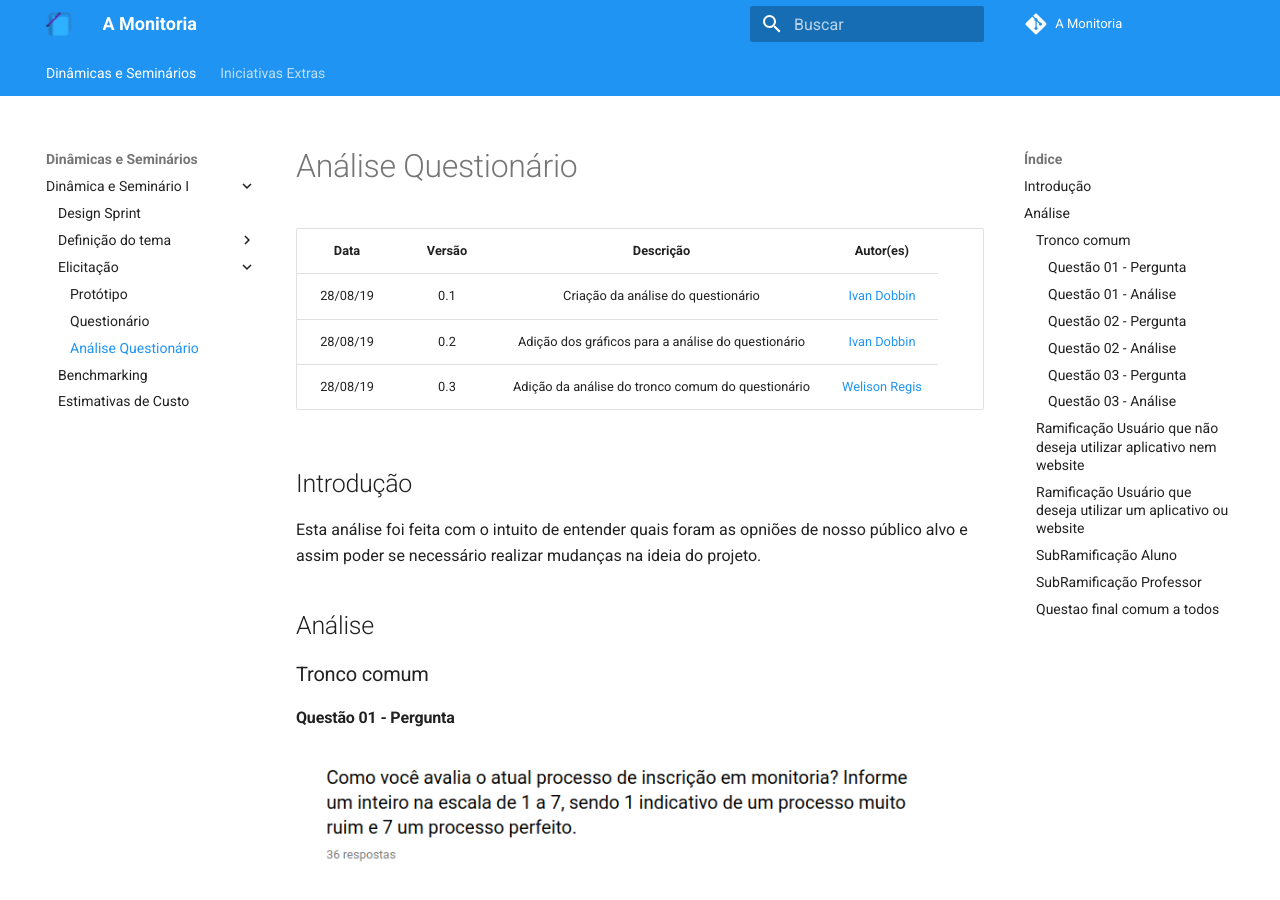
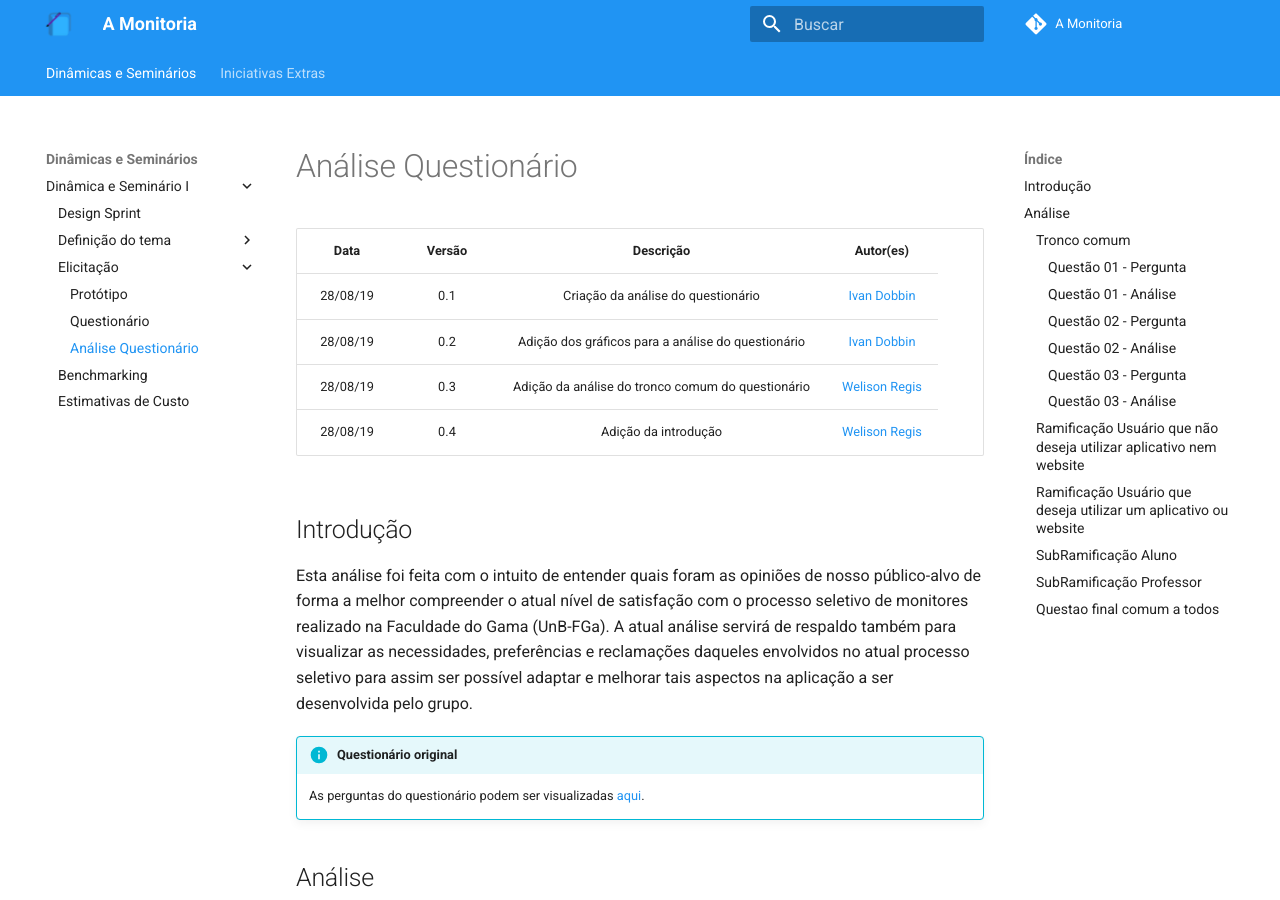
Before and after one commit to 2019-2-arquitetura-desenho/wiki, an MkDocs documentation site: the page built from docs/dinamica_seminario_I/Elicitacao/analise_questionario.md, in a window 1280 px wide and 900 px high. Built offline with MkDocs 1.6.1 and Material for MkDocs 9.7.7, drawn with Linux system fonts in a browser that asks for light colours; comment, search, counter and statistics services are not loaded; old or Windows-style settings are respelled for this version of MkDocs.

```diff
--- a/docs/dinamica_seminario_I/Elicitacao/analise_questionario.md
+++ b/docs/dinamica_seminario_I/Elicitacao/analise_questionario.md
@@ -5,10 +5,14 @@
 | 28/08/19 | 0.1 | Criação da análise do questionário| [Ivan Dobbin](https://github.com/darmsDD) |
 | 28/08/19 | 0.2 | Adição dos gráficos para a análise do questionário| [Ivan Dobbin](https://github.com/darmsDD) |
 | 28/08/19 | 0.3 | Adição da análise do tronco comum do questionário | [Welison Regis](https://github.com/WelisonR) |
+| 28/08/19 | 0.4 | Adição da introdução | [Welison Regis](https://github.com/WelisonR) |
 
 
 ## Introdução
-Esta análise foi feita com o intuito de entender quais foram as opniões de nosso público alvo e assim poder se necessário realizar mudanças na ideia do projeto.
+Esta análise foi feita com o intuito de entender quais foram as opiniões de nosso público-alvo de forma a melhor compreender o atual nível de satisfação com o processo seletivo de monitores realizado na Faculdade do Gama (UnB-FGa). A atual análise servirá de respaldo também para visualizar as necessidades, preferências e reclamações daqueles envolvidos no atual processo seletivo para assim ser possível adaptar e melhorar tais aspectos na aplicação a ser desenvolvida pelo grupo.
+
+!!! info "Questionário original"
+    As perguntas do questionário podem ser visualizadas [aqui](questionario.md).
 
 ## Análise
 
```
Also changed, not shown: docs/dinamica_seminario_I/Elicitacao/questionario.md (+1 -1 lines).
